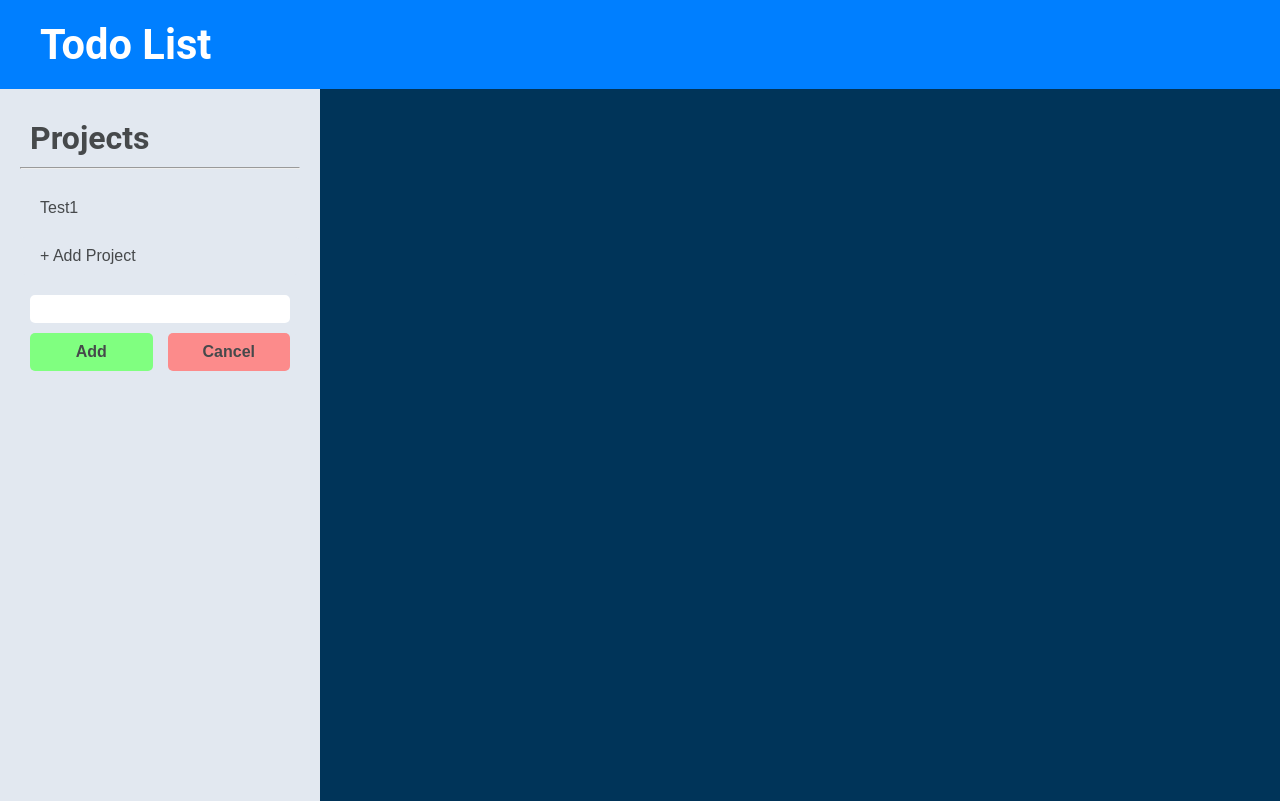
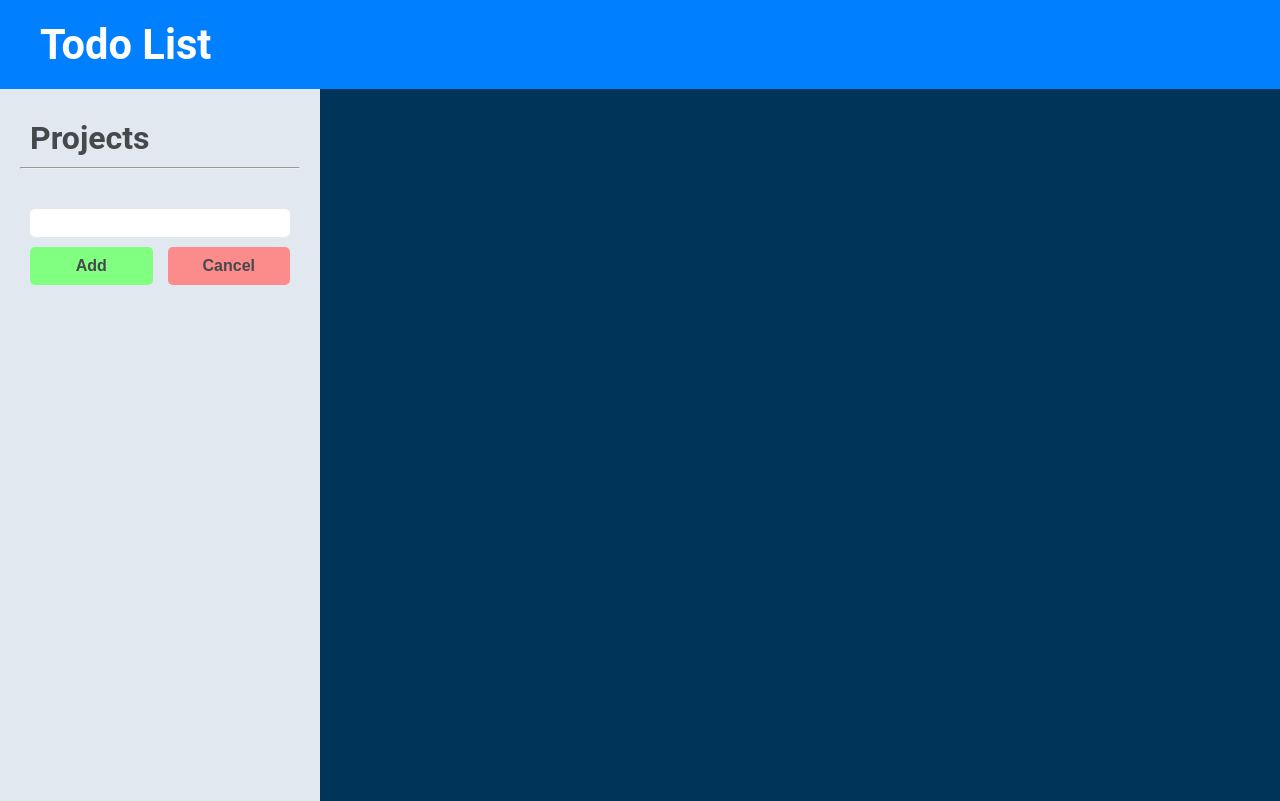
Before and after one commit to Ypakce/todo-list, a plain HTML site: page index.html in a window 1280 px wide. Both pictures are taken after a click on the button "+ Add Project". Drawn offline with Linux system fonts and the light colour scheme.

Commit message:
sidebar add project features

```diff
--- a/index.html
+++ b/index.html
@@ -17,12 +17,7 @@
         <div class="sidebar">
             <h1 class="project-title">Projects</h1>
             <hr>
-            <div class="project-list">
-                <button class="project-item">
-                    <div class="project-name">Test1</div>
-                    <div class="project-cancel">X</div>
-                </button>
-            </div>
+            <div class="project-container"></div>
             <button class="add-project-button">
                 + Add Project
             </button>
@@ -31,7 +26,8 @@
                 class="add-project-popup-input"
                 id="add-project-popup-input"
                 type="text"
-                />
+                value=""
+                >
                 <div class="add-project-popup-buttons">
                     <button class="button-add-project-popup">
                         Add
--- a/main.js
+++ b/main.js
@@ -0,0 +1 @@
+(()=>{const e=document.querySelector(".add-project-button"),t=document.querySelector(".project-container"),n=document.querySelector(".add-project-popup"),c=document.querySelector(".add-project-popup-input"),o=document.querySelector(".button-add-project-popup"),d=document.querySelector(".button-cancel-project-popup");let l=[];class s{constructor(e){this.name=e,this.tasks=[]}}function a(){for(;t.firstChild;)t.removeChild(t.firstChild);for(let e of l)i(e)}function i(e){const n=document.createElement("button"),c=document.createElement("div"),o=document.createElement("div");n.classList.add("project-item"),c.classList.add("project-name"),o.classList.add("project-cancel"),n.textContent=`${e.name}`,o.textContent="X",n.appendChild(c),n.appendChild(o),t.appendChild(n),o.addEventListener("click",(()=>{l.splice(l.indexOf(e),1),a()}))}e.addEventListener("click",(()=>{e.style.display="none",n.style.display="block"})),d.addEventListener("click",(()=>{c.value="",n.style.display="none",e.style.display="block"})),o.addEventListener("click",(()=>{const t=c.value;""==t||(function(e){const t=new s(e);l.push(t)}(t),a(),c.value="",n.style.display="none",e.style.display="block")}))})();
--- a/style.css
+++ b/style.css
@@ -51,10 +51,10 @@ button {
     margin-bottom: 20px;
 }
 
-.project-list {
+.project-container {
     display: flex;
     flex-direction: column;
-    gap: 15px;
+    gap: 10px;
 }
 
 .project-item {
@@ -75,6 +75,7 @@ button {
 
 .selected {
     background-color: rgba(93, 110, 131, 0.2);
+    font-weight: bold;
 }
 
 .add-project-button {
@@ -92,6 +93,7 @@ button {
     display: flex;
     flex-direction: column;
     padding: 10px;
+    display: none;
 }
 
 .sidebar input {
@@ -99,6 +101,7 @@ button {
     padding: 5px;
     font-size: 1rem;
     border: none;
+    width: calc(100% - 10px);
 }
 
 .add-project-popup-buttons{
```
